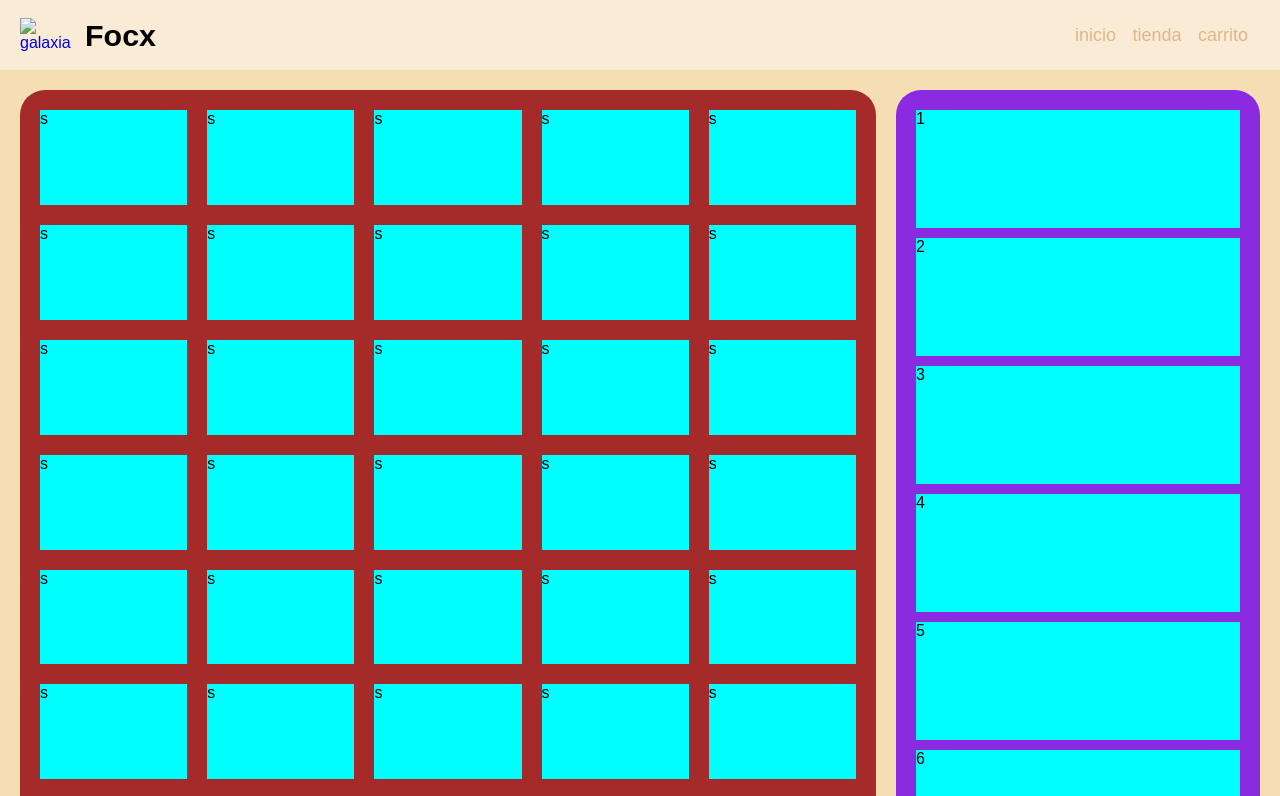
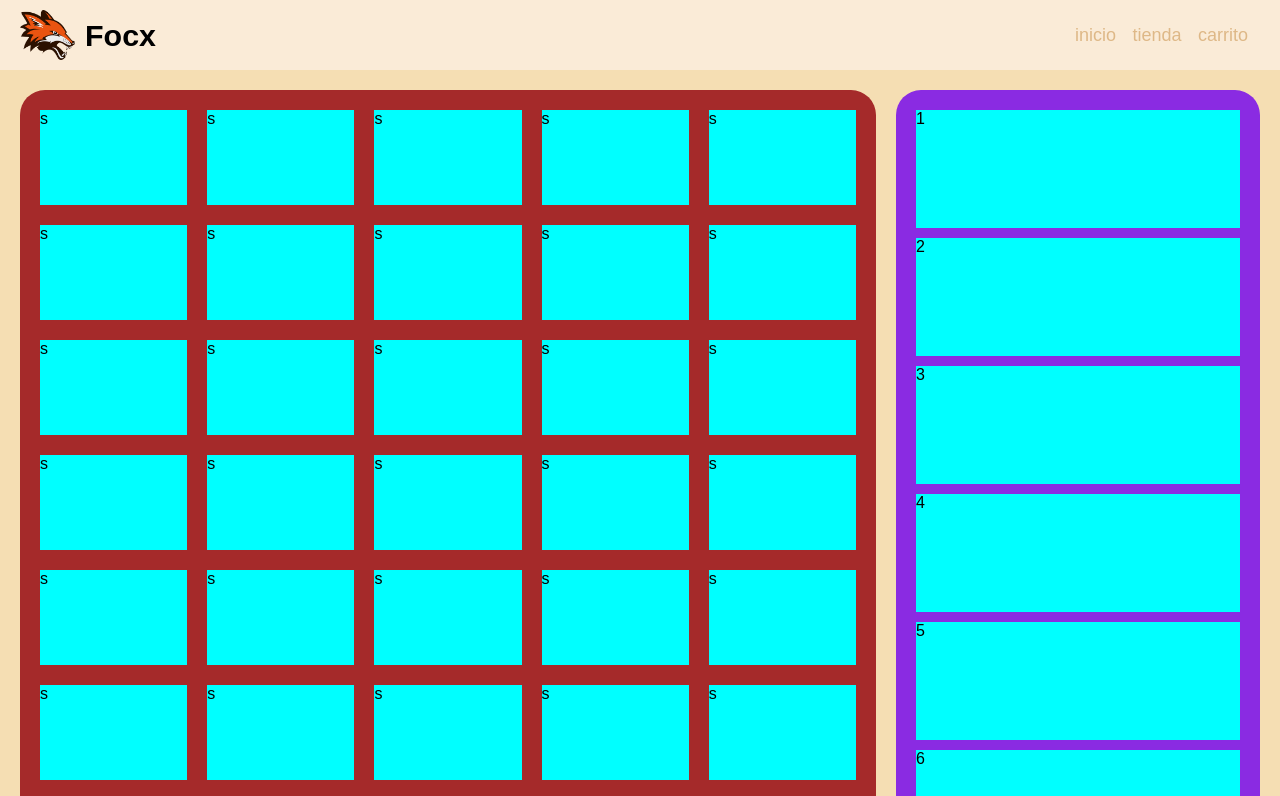
Before and after one commit to MarcoD3V3/myhubpage, a plain HTML site: page index.html in a window 1280 px wide. Shown: the top 796 px of the page. Drawn offline with Linux system fonts and the light colour scheme.

Commit message:
Update index.html

```diff
--- a/index.html
+++ b/index.html
@@ -10,7 +10,7 @@
 <body>
     <header class="encabezado">
         <a href="#" class="logo">
-            <img src="media/logo.png" alt="galaxia" width="55px" class="logo-empresa">
+            <img src="logo.png" alt="galaxia" width="55px" class="logo-empresa">
             <h2 class="nombre-empresa">Focx</h2>
         </a>
         <nav class="nav-list-box">
```
